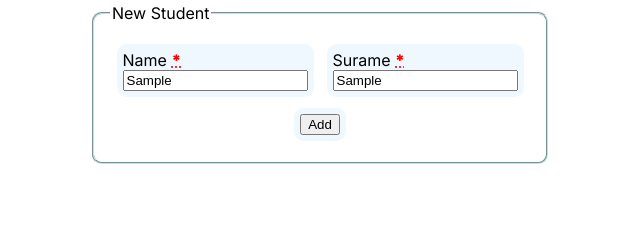
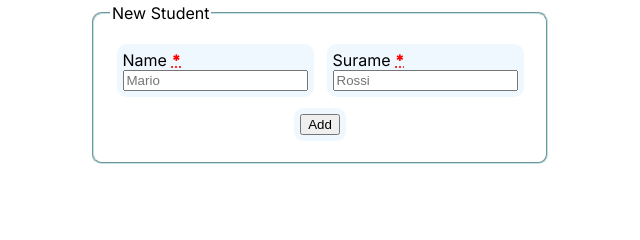
Before and after one commit to Aierbote/app-class-register, a plain HTML site: page index.html in a window 1280 px wide. Both pictures are taken after typing "Sample", "Sample" into the empty fields and a click on the input "Add". Shown: the part 259-499 px from the top of the page, 320-960 px from the left. Drawn offline with Linux system fonts and the light colour scheme.

Commit message:
feat: input field reset + fix typo studentSurame

```diff
--- a/index.html
+++ b/index.html
@@ -103,7 +103,7 @@
 							>
 							<input
 								type="text"
-								id="studentSurame"
+								id="studentSurname"
 								name="studentSurname"
 								placeholder="Rossi"
 								required
--- a/register.js
+++ b/register.js
@@ -170,17 +170,17 @@ function loadRegisterFromLocalStorage() {
 function callRegister() {
   // from input fields
   let studentName = document.querySelector("#studentName").value;
-  let studentSurame = document.querySelector("#studentSurame").value;
+  let studentSurname = document.querySelector("#studentSurname").value;
   const tempScore = [];
 
   studentName = studentName.trim();
-  studentSurame = studentSurame.trim();
-  console.log("- name:" + studentName + " surname:" + studentSurame + " " + tempScore);
+  studentSurname = studentSurname.trim();
+  console.log("- name:" + studentName + " surname:" + studentSurname + " " + tempScore);
 
   // triming whitespaces
   if (studentName !== "") {
     console.log(`-> adding new student to myRegistry`);
-    myRegistry.addStudent(studentName, studentSurame, tempScore);
+    myRegistry.addStudent(studentName, studentSurname, tempScore);
 
     // DEBUG :
     console.log("testing localStorage - adding to key 'myRegistry' the content of variable `myRegistry`");
@@ -190,6 +190,11 @@ function callRegister() {
     console.error("--> inserted whitespace or empty string");
     alert("Caution: insert a valid name");
   }
+
+  // Resetting input fields
+  document.querySelector("#studentName").value = "";
+  document.querySelector("#studentSurname").value = "";
+
 }
 
 
```
